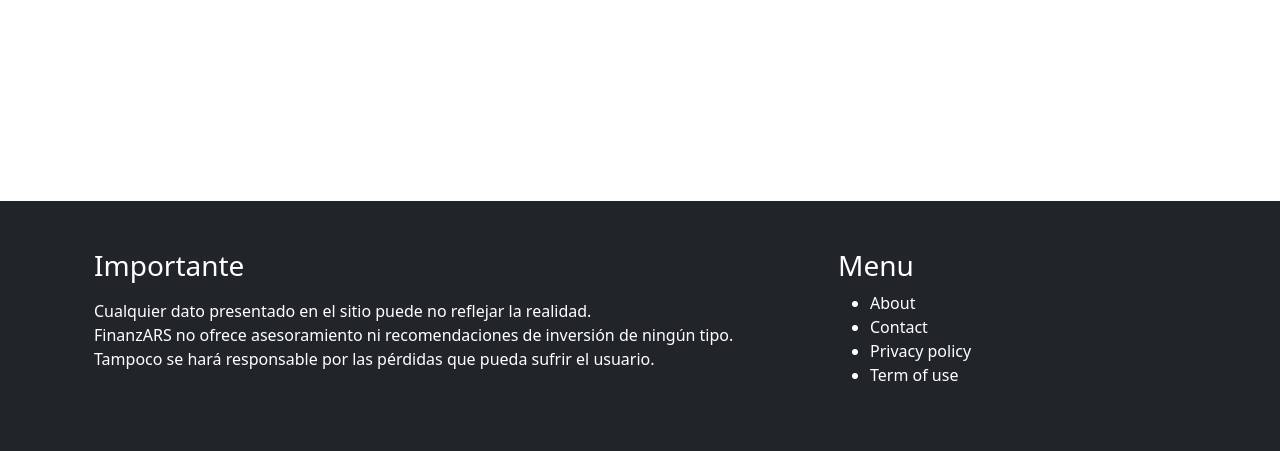
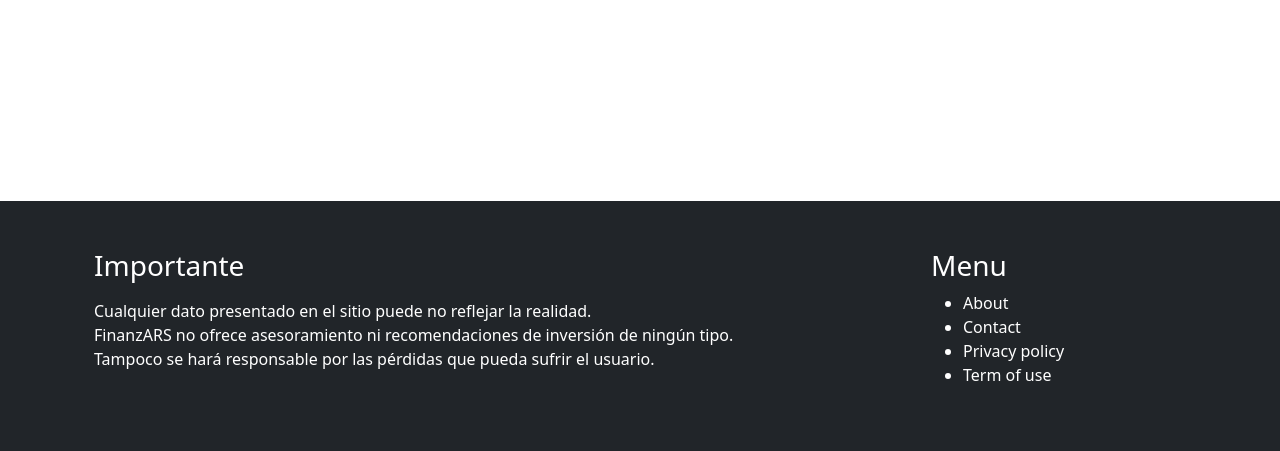
Before and after one commit to nmorelli96/finanzars-django, a Django app: template finanzars_root/templates/contact.html in a window 1280 px wide. Shown: the part 349-800 px from the top of the page. Run offline with Django 4.2, Linux system fonts and the light colour scheme; the template is opened without the code that fills it, so the values that code supplies are empty; some libraries are stand-ins or nearby versions.

Commit message:
Cambiar tamaños de col del footer

```diff
--- a/finanzars_root/templates/base.html
+++ b/finanzars_root/templates/base.html
@@ -98,7 +98,7 @@
     <footer class="bg-dark text-white mt-auto">
         <div class="container my-4 p-4 mx-auto">
             <div class="row">
-                <div class="col-lg-8 col-md-12 mb-4 mb-md-0">
+                <div class="col-lg-9 col-md-12 mb-4 mb-md-0">
                     <h3 class="mb-3">Importante</h3>
                     <p class="">Cualquier dato presentado en el sitio puede no reflejar la realidad.
                         <br>FinanzARS no ofrece asesoramiento ni recomendaciones de inversión de ningún tipo.
@@ -106,7 +106,7 @@
                     </p>
                 </div>
 
-                <div class="col-lg-4 col-md-12 mb-4 mb-md-0">
+                <div class="col-lg-3 col-md-12 mb-4 mb-md-0">
                     <h3 class="">Menu</h3>
                     <ul class="space-y-1 ">
                         <li><a href="#" class="text-lg text-decoration-none text-white">About</a></li>
```
